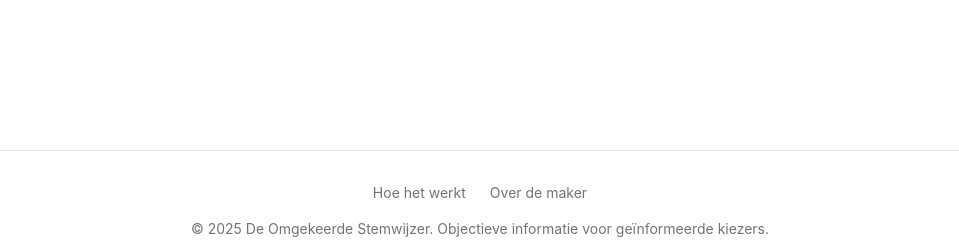
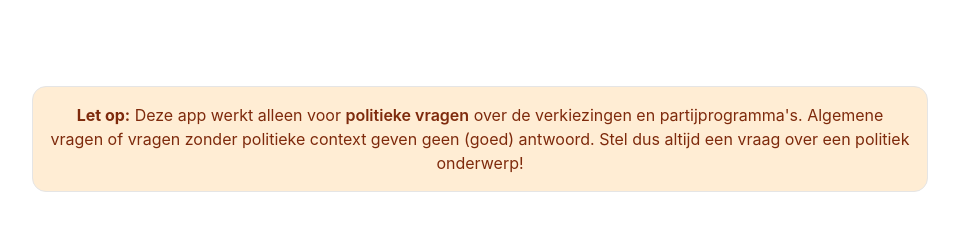
Before and after one commit to M-Sahin/omgekeerde-stemwijzer-frontend, a Next.js app: page / in a window 1280 px wide. Shown: the part 1772-2014 px from the top of the page, without its empty margins (160-1119 px from the left). Built offline with nearby package versions, Linux system fonts and the light colour scheme; no server answers.

Commit message:
feat: add user warning section to inform about app limitations regarding political questions

```diff
--- a/app/how-it-works/page.tsx
+++ b/app/how-it-works/page.tsx
@@ -41,6 +41,15 @@ export default function HowItWorksPage() {
           <p className="text-xl text-muted-foreground text-balance max-w-2xl mx-auto leading-relaxed">
             Ontdek waarom RAG-technologie zorgt voor 100% feitelijke antwoorden zonder hallucinaties
           </p>
+        </div>
+      </section>
+
+      {/* Waarschuwing voor gebruikers */}
+      <section className="container mx-auto px-4 pt-4">
+        <div className="max-w-full md:max-w-4xl mx-auto mb-4">
+          <div className="bg-orange-100 border border-orange-300 text-orange-900 rounded-xl p-4 text-sm md:text-base text-center">
+            <strong>Let op:</strong> Deze app werkt alleen voor <span className="font-semibold">politieke vragen</span> over de verkiezingen en partijprogramma's. Algemene vragen of vragen zonder politieke context geven geen (goed) antwoord. Stel dus altijd een vraag over een politiek onderwerp!
+          </div>
         </div>
       </section>
 
--- a/app/page.tsx
+++ b/app/page.tsx
@@ -177,6 +177,18 @@ export default function LandingPage() {
         </div>
       </section>
 
+      {/* Waarschuwing voor gebruikers */}
+      <section className="container mx-auto px-4 pt-4">
+        <div className="max-w-full md:max-w-4xl mx-auto mb-4">
+          <div className="bg-orange-100 border border-orange-300 text-orange-900 rounded-xl p-4 text-sm md:text-base text-center">
+            <strong>Let op:</strong> Deze app werkt alleen voor{" "}
+            <span className="font-semibold">politieke vragen</span> over de verkiezingen en partijprogramma's. Algemene
+            vragen of vragen zonder politieke context geven geen (goed) antwoord. Stel dus altijd een vraag over een
+            politiek onderwerp!
+          </div>
+        </div>
+      </section>
+
       {/* Footer */}
       <footer className="border-t border-border mt-20">
         <div className="container mx-auto px-4 py-8 space-y-4">
@@ -198,6 +210,6 @@ export default function LandingPage() {
           </p>
         </div>
       </footer>
-      </div>
+    </div>
   )
 }
```
